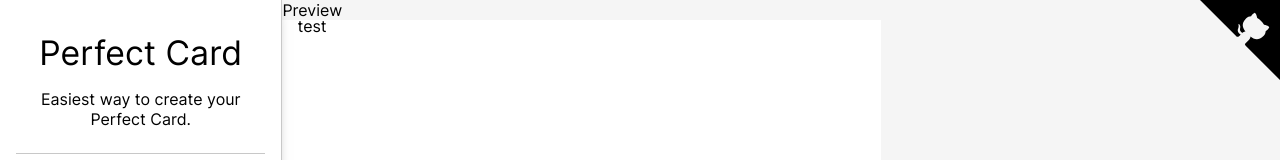
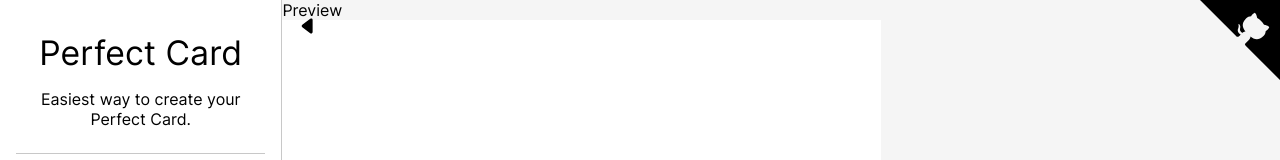
Before and after one commit to MAHcodes/PerfectCard, a React (Create React App) app: page / in a window 1280 px wide. Shown: the top 160 px of the page. Built offline with nearby package versions, Linux system fonts and the light colour scheme.

Commit message:
open aside icon

```diff
--- a/src/components/Aside.jsx
+++ b/src/components/Aside.jsx
@@ -4,7 +4,7 @@ import Button from "./Button";
 const Aside = ({ open, setOpen }) => {
   return (
     <StyledAside open={open}>
-      <Button val={"test"} action={() => setOpen(!open)} />
+      <Button val={<Arrow open={open} />} action={() => setOpen(!open)} />
       <Wrapper>
         <H1>Perfect Card</H1>
         <P>Easiest way to create your Perfect Card.</P>
@@ -13,12 +13,24 @@ const Aside = ({ open, setOpen }) => {
   );
 };
 
+const Arrow = ({open}) => (
+  <svg
+    width="20px"
+    height="20px"
+    fill="rgba(var(--fg-main), 65%)"
+    viewBox="0 0 1024 1024"
+    version="1.1"
+    style={{transform: `rotate(${open ? "90deg" : "-90deg"})`, transition: "var(--transition-d) var(--transition-tf)"}}
+  >
+    <path d="M573.056 752l308.8-404.608A76.8 76.8 0 0 0 820.736 224H203.232a76.8 76.8 0 0 0-61.056 123.392l308.8 404.608a76.8 76.8 0 0 0 122.08 0z" />
+  </svg>
+);
+
 const StyledAside = styled.aside`
   background-color: rgb(var(--bg-main));
   position: relative;
-  flex: ${props => props.open ? ".2" : "0"};
-  transform: translateX(${props => props.open ? "0" : "-100%"});
-  box-shadow: 0 0 1rem -.75rem #000;
+  flex: ${(props) => (props.open ? ".2" : "0")};
+  transform: translateX(${(props) => (props.open ? "0" : "-100%")});
   border-right: 1px solid rgb(var(--gray));
   transition: var(--transition-d) var(--transition-tf);
   padding: 2rem 1rem;
@@ -34,20 +46,20 @@ const H1 = styled.h1`
   font-size: var(--fz-lg);
   text-align: center;
   margin-block-end: 1rem;
-`
+`;
 
 const P = styled.p`
   text-align: center;
   border-bottom: 1px solid rgb(var(--gray));
   padding-block-end: 1.5rem;
-`
+`;
 
 const Wrapper = styled.div`
   top: 0;
   position: sticky;
   height: 100vh;
   overflow-y: auto;
-  background-color:
+  background-color: ;
 `;
 
 export default Aside;
```
